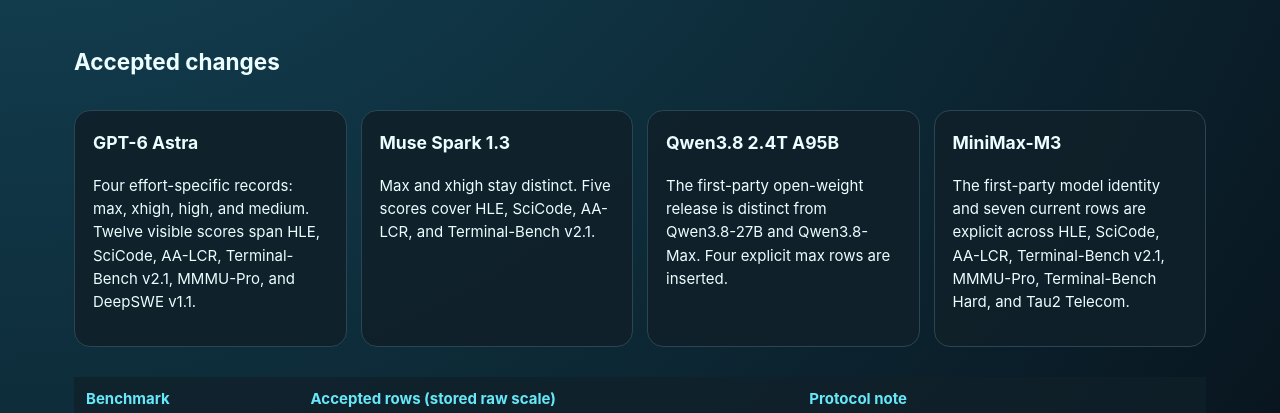
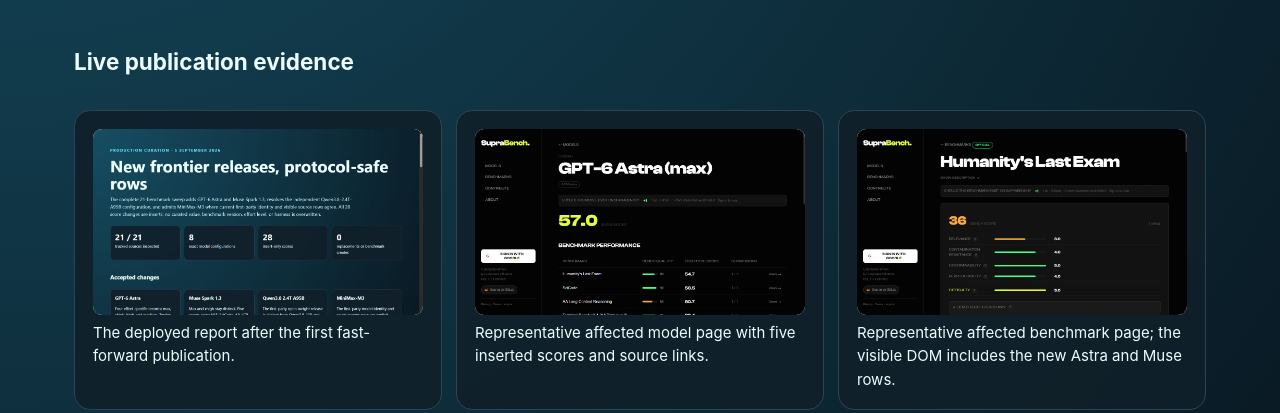
Before and after one commit to flofischerpfuhl-stack/suprabench, a website: page public/reports/curation/2026-09-05/index.html in a window 1280 px wide. Shown: the part 539-952 px from the top of the page. Drawn offline with Linux system fonts and the light colour scheme.

Commit message:
curation: record 2026-09-05 live verification

```diff
--- a/public/reports/curation/2026-09-05/index.html
+++ b/public/reports/curation/2026-09-05/index.html
@@ -18,6 +18,13 @@
     <div class="card metric"><strong>8</strong><span>exact model configurations</span></div>
     <div class="card metric"><strong>28</strong><span>insert-only scores</span></div>
     <div class="card metric"><strong>0</strong><span>replacements or benchmark creates</span></div>
+  </section>
+
+  <h2>Live publication evidence</h2>
+  <section class="shots">
+    <figure class="shot"><a href="https://suprabench.com/reports/curation/2026-09-05/"><img src="screenshots/live-report.jpg" alt="Published curation report"></a><figcaption>The deployed report after the first fast-forward publication.</figcaption></figure>
+    <figure class="shot"><a href="https://suprabench.com/#model/gpt-6-astra-max"><img src="screenshots/live-model-gpt-6-astra-max.jpg" alt="Published GPT-6 Astra max model page"></a><figcaption>Representative affected model page with five inserted scores and source links.</figcaption></figure>
+    <figure class="shot"><a href="https://suprabench.com/#bench/humanity-s-last-exam"><img src="screenshots/live-benchmark-hle.jpg" alt="Published Humanity's Last Exam benchmark page"></a><figcaption>Representative affected benchmark page; the visible DOM includes the new Astra and Muse rows.</figcaption></figure>
   </section>
 
   <h2>Accepted changes</h2>
@@ -88,7 +95,7 @@
     <li>Pre-write mirror: Convex 618, D1 618, drift 0.</li>
     <li>No benchmark is created, no score is replaced, and no secret-bearing file is included.</li>
     <li>Post-write mirror: Convex 646, D1 646, drift 0.</li>
-    <li class="warn">Deployment and live-browser evidence are recorded after publication.</li>
+    <li class="ok">Cloudflare served the new report; all 8 new model pages and all 8 affected benchmark pages passed visible-browser checks.</li>
   </ul></div>
 
   <h2>Run learnings</h2>
```
Also changed, not shown: public/reports/curation/2026-09-05/manifest.json, public/reports/curation/2026-09-05/screenshots/live-benchmark-hle.jpg (added), public/reports/curation/2026-09-05/screenshots/live-model-gpt-6-astra-max.jpg (added), public/reports/curation/2026-09-05/screenshots/live-report.jpg (added).
